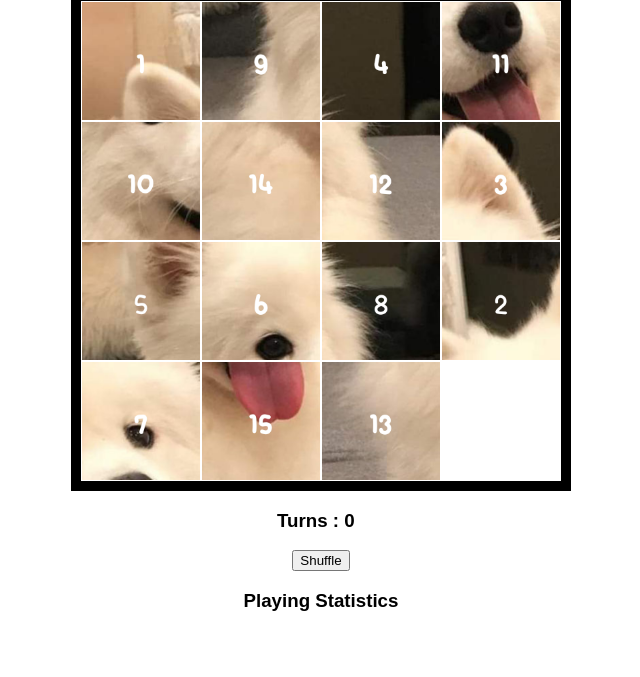
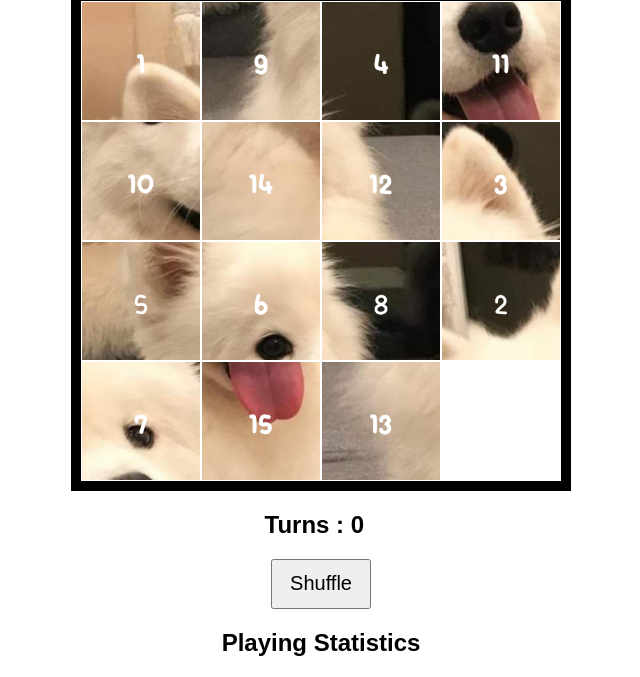
Before and after one commit to supaporn061/Game_Test, a plain HTML site: page index.html in a window 1280 px wide. Shown: the part 171-848 px from the top of the page, without its empty margins (319-959 px from the left). Before the commit the page ends 802 px from the top, so only its background shows below. Drawn offline with Linux system fonts and the light colour scheme.

Commit message:
first commit

```diff
--- a/index.html
+++ b/index.html
@@ -12,6 +12,6 @@
         <img id="title" src="./logo.png">
         <div id="board">
         </div>
-        <h3>Turns : <span id="turns">0</span> &nbsp; <span id="timer"></span></h3>
+        <h2>Turns : <span id="turns">0</span> &nbsp; <span id="timer"></span></h2>
     </body>
 </html>
--- a/puzzle.css
+++ b/puzzle.css
@@ -24,3 +24,9 @@ body {
     height: 118px;
     border: 1px solid #ffffff;
 }
+
+#restartButton {
+    width: 100px;
+    height: 50px;
+    font-size: 20px;
+}
--- a/puzzle.js
+++ b/puzzle.js
@@ -149,7 +149,7 @@ function shuffle() {
 function createLeaderboardSection() {
     let leaderboardDiv = document.createElement('div');
     leaderboardDiv.id = 'leaderboard';
-    leaderboardDiv.innerHTML = '<h3>Playing Statistics</h3>';
+    leaderboardDiv.innerHTML = '<h2>Playing Statistics</h2>';
     document.body.appendChild(leaderboardDiv);
 }
 
```
